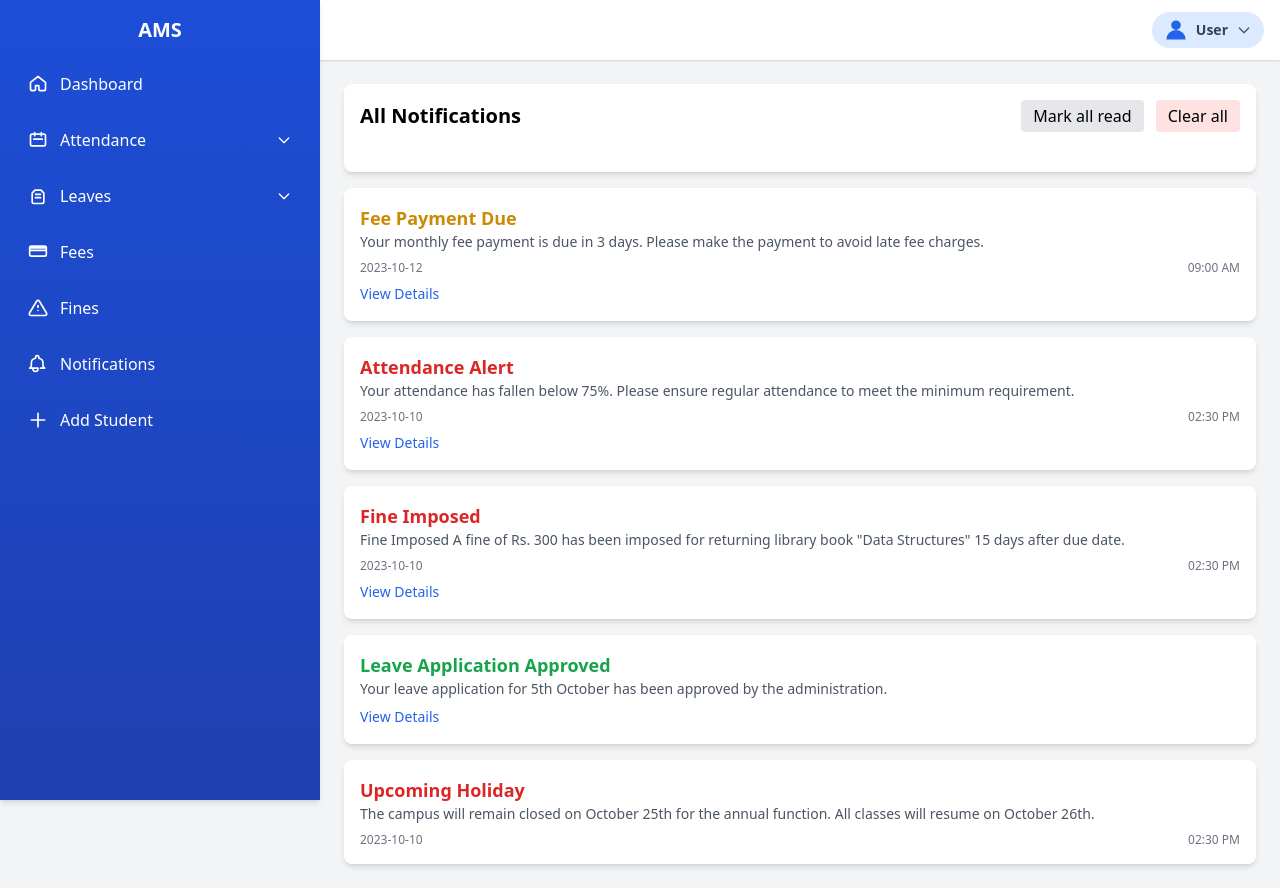
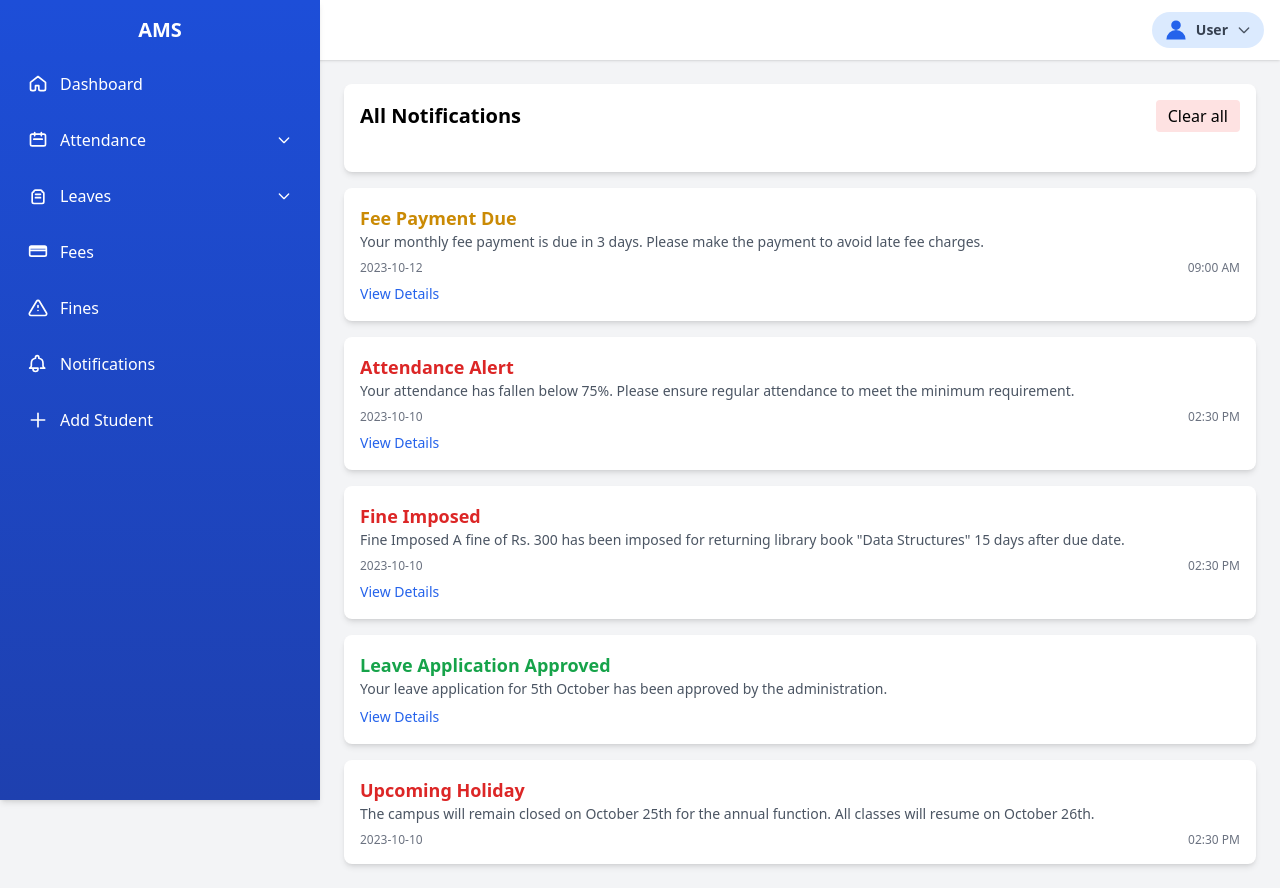
Before and after one commit to MuhammadNafees141/jquery, a website: page notification.html in a window 1280 px wide. Drawn offline with nearby package versions, Linux system fonts and the light colour scheme; files that its build step writes are made by us from their sources.

Commit message:
responisveness of notification done

```diff
--- a/notification.html
+++ b/notification.html
@@ -179,7 +179,7 @@
 
         <h2 class="text-xl font-semibold">All Notifications</h2>
         <div class="space-x-2 float-end ">
-          <button class="bg-gray-200 px-3 py-1 rounded ">Mark all read</button>
+
           <button class="bg-red-100 px-3 py-1 rounded">Clear all</button>
         </div>
       </header>
```
